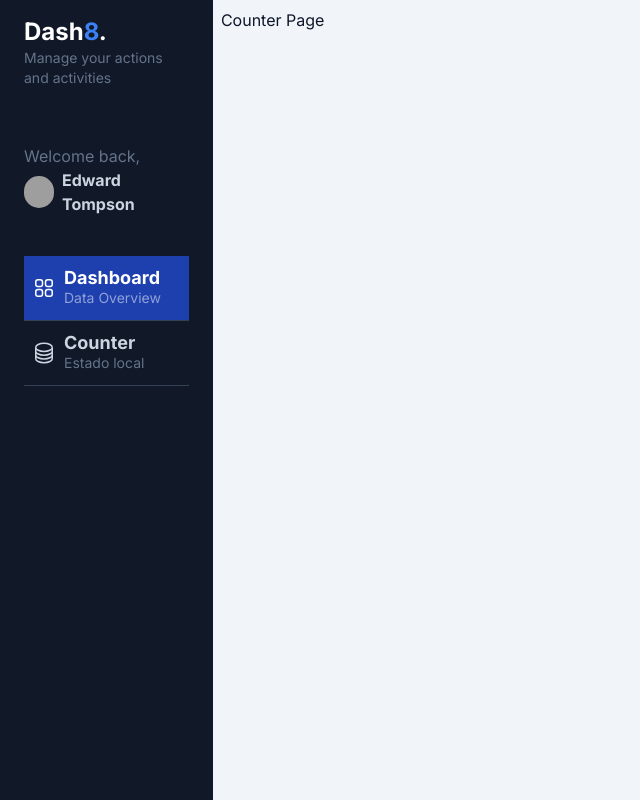
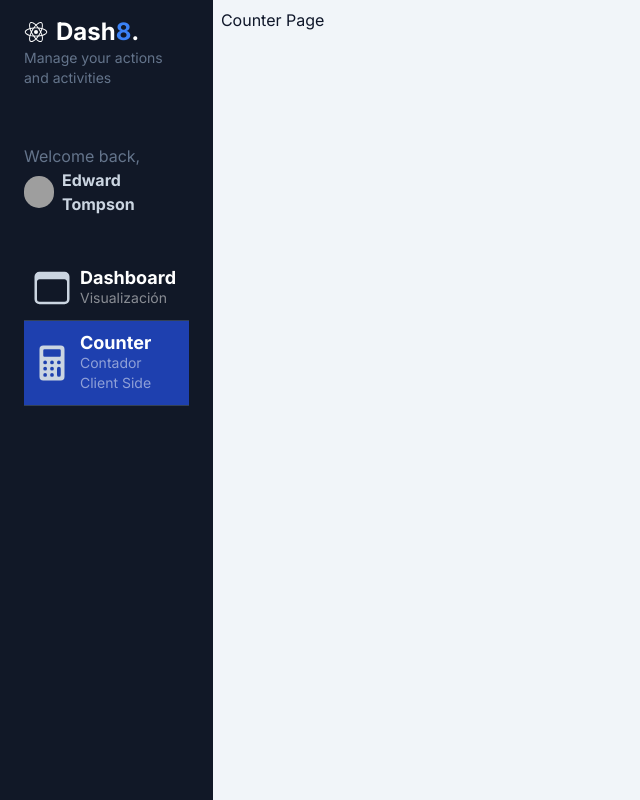
Before and after one commit to rrchoque/nxfh-02-my-dashboard, a Next.js app: page /dashboard/counter in a window 1280 px wide. Shown: the whole page, without its empty margins (0-640 px from the left). Built offline with nearby package versions, Linux system fonts and the light colour scheme; grey boxes are pictures that could not be loaded.

Commit message:
Se creó el componente para generar los items del sidebar de forma dinámica

```diff
--- a/src/app/components/Sidebar.tsx
+++ b/src/app/components/Sidebar.tsx
@@ -1,11 +1,32 @@
 import Image from 'next/image'
 import React from 'react'
+import { IoBrowsersOutline, IoCalculator, IoLogoReact } from 'react-icons/io5'
+import { SidebarMenuItem } from './SidebarMenuItem'
+
+const menuItems = [
+    {
+      path: '/dashboard/main',
+      icon: <IoBrowsersOutline size={40} />,
+      title: 'Dashboard',
+      subTitle: 'Visualización'
+    },
+    {
+      path: '/dashboard/counter',
+      icon: <IoCalculator size={40} />,
+      title: 'Counter',
+      subTitle: 'Contador Client Side'
+    },
+  ]
 
 export const Sidebar = () => {
   return (
     <div id="menu" className="bg-gray-900 min-h-screen z-10 text-slate-300 w-64 left-0 h-screen overflow-y-scroll">
         <div id="logo" className="my-4 px-6">
-            <h1 className="text-lg md:text-2xl font-bold text-white">Dash<span className="text-blue-500">8</span>.</h1>
+            <h1 className="flex items-center  text-lg md:text-2xl font-bold text-white">
+                <IoLogoReact className='mr-2' />
+                <span> Dash</span>
+                <span className="text-blue-500">8</span>.
+            </h1>
             <p className="text-slate-500 text-sm">Manage your actions and activities</p>
         </div>
         <div id="profile" className="px-6 py-10">
@@ -25,29 +46,11 @@
                 </a>
         </div>
         <div id="nav" className="w-full px-6">
-            <a href="#" className="w-full px-2 inline-flex space-x-2 items-center border-b border-slate-700 py-3 bg-blue-800 hover:bg-white/5 transition ease-linear duration-150">
-                <div>
-                    <svg xmlns="http://www.w3.org/2000/svg" fill="none" viewBox="0 0 24 24" strokeWidth="1.5" stroke="currentColor" className="w-6 h-6 text-white">
-                        <path strokeLinecap="round" strokeLinejoin="round" d="M3.75 6A2.25 2.25 0 016 3.75h2.25A2.25 2.25 0 0110.5 6v2.25a2.25 2.25 0 01-2.25 2.25H6a2.25 2.25 0 01-2.25-2.25V6zM3.75 15.75A2.25 2.25 0 016 13.5h2.25a2.25 2.25 0 012.25 2.25V18a2.25 2.25 0 01-2.25 2.25H6A2.25 2.25 0 013.75 18v-2.25zM13.5 6a2.25 2.25 0 012.25-2.25H18A2.25 2.25 0 0120.25 6v2.25A2.25 2.25 0 0118 10.5h-2.25a2.25 2.25 0 01-2.25-2.25V6zM13.5 15.75a2.25 2.25 0 012.25-2.25H18a2.25 2.25 0 012.25 2.25V18A2.25 2.25 0 0118 20.25h-2.25A2.25 2.25 0 0113.5 18v-2.25z" />
-                    </svg>
-
-                </div>
-                <div className="flex flex-col">
-                    <span className="text-lg font-bold leading-5 text-white">Dashboard</span>
-                    <span className="text-sm text-white/50 hidden md:block">Data Overview</span>
-                </div>
-            </a>
-            <a href="#" className="w-full px-2 inline-flex space-x-2 items-center border-b border-slate-700 py-3 hover:bg-white/5 transition ease-linear duration-150">
-                <div>
-                    <svg xmlns="http://www.w3.org/2000/svg" fill="none" viewBox="0 0 24 24" strokeWidth="1.5" stroke="currentColor" className="w-6 h-6">
-                        <path strokeLinecap="round" strokeLinejoin="round" d="M20.25 6.375c0 2.278-3.694 4.125-8.25 4.125S3.75 8.653 3.75 6.375m16.5 0c0-2.278-3.694-4.125-8.25-4.125S3.75 4.097 3.75 6.375m16.5 0v11.25c0 2.278-3.694 4.125-8.25 4.125s-8.25-1.847-8.25-4.125V6.375m16.5 0v3.75m-16.5-3.75v3.75m16.5 0v3.75C20.25 16.153 16.556 18 12 18s-8.25-1.847-8.25-4.125v-3.75m16.5 0c0 2.278-3.694 4.125-8.25 4.125s-8.25-1.847-8.25-4.125" />
-                    </svg>
-                </div>
-                <div className="flex flex-col">
-                    <span className="text-lg text-slate-300 font-bold leading-5">Counter</span>
-                    <span className="text-sm text-slate-500 hidden md:block">Estado local</span>
-                </div>
-            </a>
+            {
+            menuItems.map( item => (
+                <SidebarMenuItem  key={ item.path } {...item} />
+            ))
+            }
         </div>
     </div>
   )
--- /dev/null
+++ b/src/app/components/SidebarMenuItem.tsx
@@ -0,0 +1,38 @@
+'use client';
+
+
+import Link from "next/link";
+import { usePathname } from "next/navigation";
+
+interface Props {
+  path: string;
+  icon: JSX.Element;
+  title: string;
+  subTitle: string;
+}
+
+
+
+export const SidebarMenuItem = ({ path, icon, title, subTitle }: Props) => {
+
+  const currentPath = usePathname();
+
+  return (
+    <Link href={ path }
+          className={`
+            w-full px-2 inline-flex space-x-2 items-center border-b border-slate-700 py-3 hover:bg-white/5 transition ease-linear duration-150
+            ${ currentPath === path ? 'bg-blue-800': '' }
+          `}>
+      <div>
+       <div>
+        { icon }
+       </div>
+
+      </div>
+      <div className="flex flex-col">
+        <span className="text-lg font-bold leading-5 text-white">{ title }</span>
+        <span className="text-sm text-white/50 hidden md:block">{ subTitle }</span>
+      </div>
+    </Link>
+  )
+}
--- /dev/null
+++ b/src/app/dashboard/main/page.tsx
@@ -0,0 +1,8 @@
+
+export default function MainPage() {
+  return (
+    <div>
+      <h1>Hello Page Main</h1>
+    </div>
+  );
+}
--- a/src/app/page.tsx
+++ b/src/app/page.tsx
@@ -2,7 +2,7 @@
 
 export default function HomePage() {
 
-  redirect('/dashboard/counter');
+  redirect('/dashboard/main');
 
   // return (
   //   <>
```
